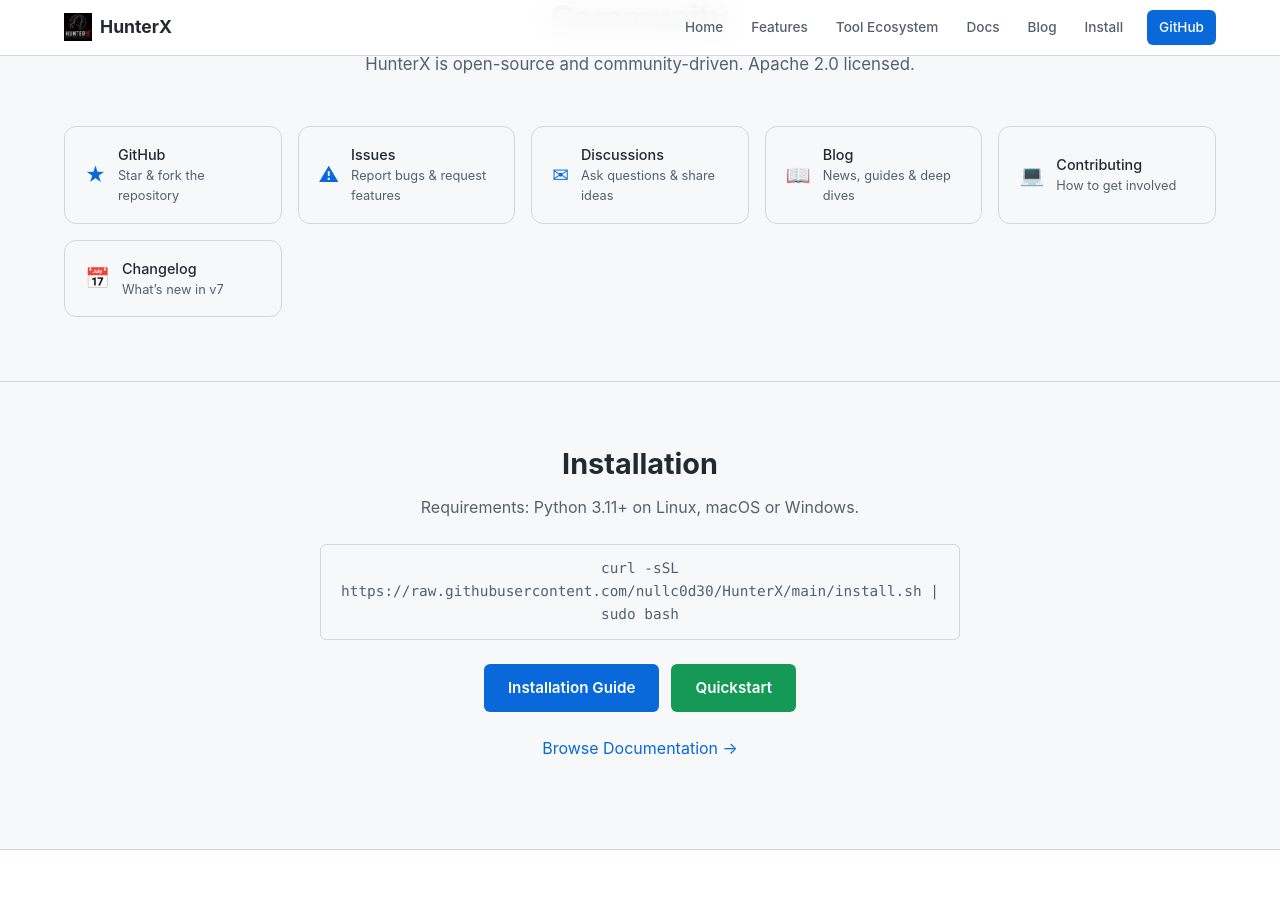
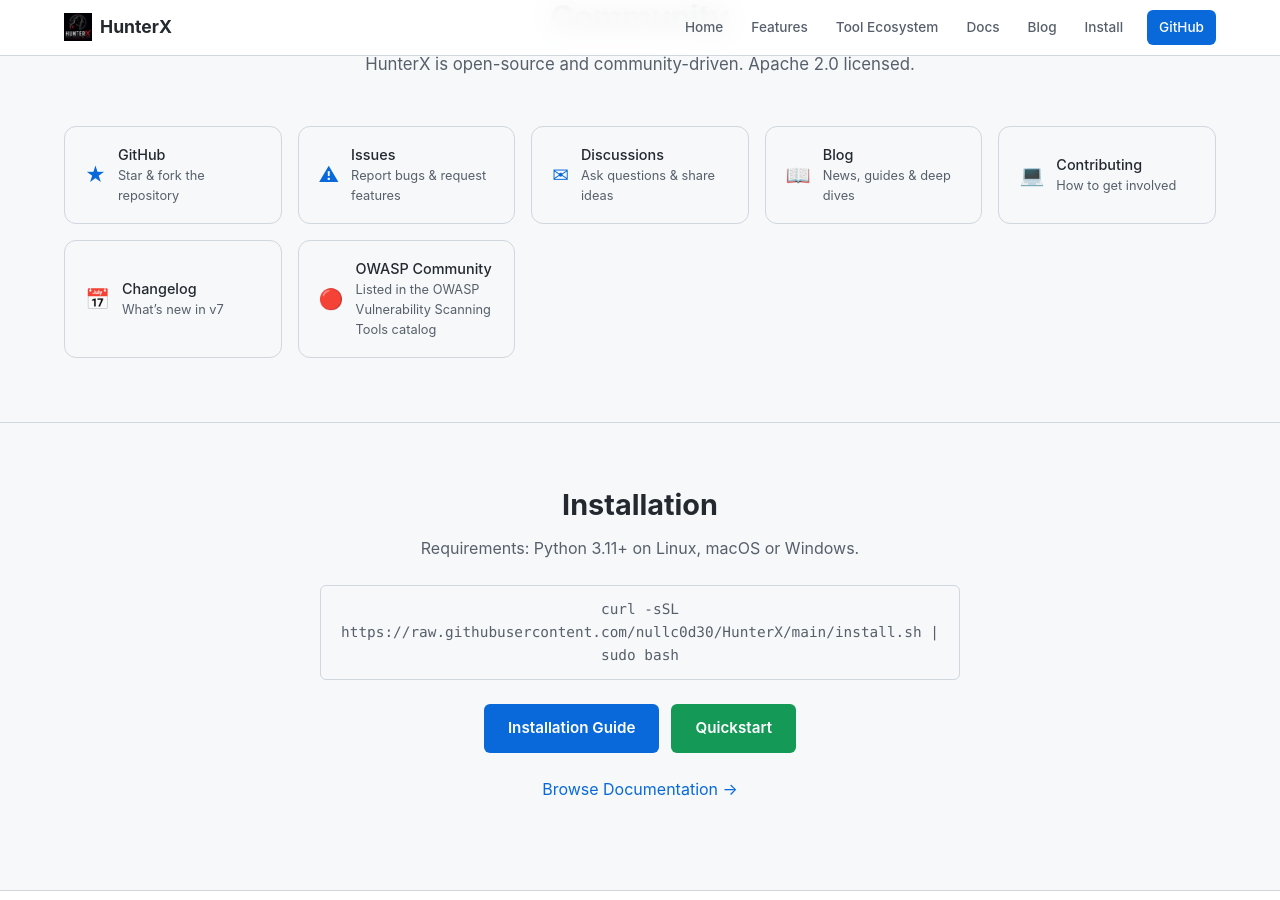
Before and after one commit to nullc0d30/HunterX, a Jekyll site: the page built from docs/index.md, in a window 1280 px wide and 900 px high, scrolled down 10767 px. Built offline with Jekyll 4.4.1, drawn with Linux system fonts in a browser that asks for light colours.

Commit message:
docs: add OWASP Community badge to README and GitHub Pages homepage
- Add OWASP Community badge (with OWASP logo) to the README badge row
- Add the same OWASP badge to the GitHub Pages homepage hero badges
- Add an OWASP Community recognition card to the homepage Community section

```diff
--- a/docs/index.md
+++ b/docs/index.md
@@ -28,6 +28,7 @@ description: >-
     <a href="https://github.com/nullc0d30/HunterX/actions"><img src="https://img.shields.io/github/actions/workflow/status/nullc0d30/HunterX/test.yml?style=flat-square&label=tests" alt="Tests"></a>
     <a href="https://www.apache.org/licenses/LICENSE-2.0"><img src="https://img.shields.io/badge/license-Apache%202.0-green?style=flat-square" alt="License"></a>
     <a href="https://hub.docker.com/r/nullc0d30/hunterx"><img src="https://img.shields.io/badge/docker-multi--stage-2496ED?style=flat-square&logo=docker" alt="Docker"></a>
+    <a href="https://owasp.org/www-community/Vulnerability_Scanning_Tools"><img src="https://img.shields.io/badge/OWASP%20Community-listed-green?style=flat-square&logo=owasp" alt="OWASP Community"></a>
     <a href="https://www.python.org/"><img src="https://img.shields.io/badge/python-3.11%2B-blue?style=flat-square&logo=python" alt="Python"></a>
     <a href="https://github.com/nullc0d30/HunterX"><img src="https://img.shields.io/badge/platform-linux%20%7C%20macOS%20%7C%20windows-lightgrey?style=flat-square" alt="Platform"></a>
   </div>
@@ -397,6 +398,10 @@ description: >-
         <span class="link-icon">&#128197;</span>
         <div><div class="link-text">Changelog</div><div class="link-desc">What&rsquo;s new in v7</div></div>
       </a>
+      <a href="https://owasp.org/www-community/Vulnerability_Scanning_Tools" class="lp-community-link">
+        <span class="link-icon">&#128308;</span>
+        <div><div class="link-text">OWASP Community</div><div class="link-desc">Listed in the OWASP Vulnerability Scanning Tools catalog</div></div>
+      </a>
     </div>
   </div>
 </div>
```
Also changed, not shown: README.md.
